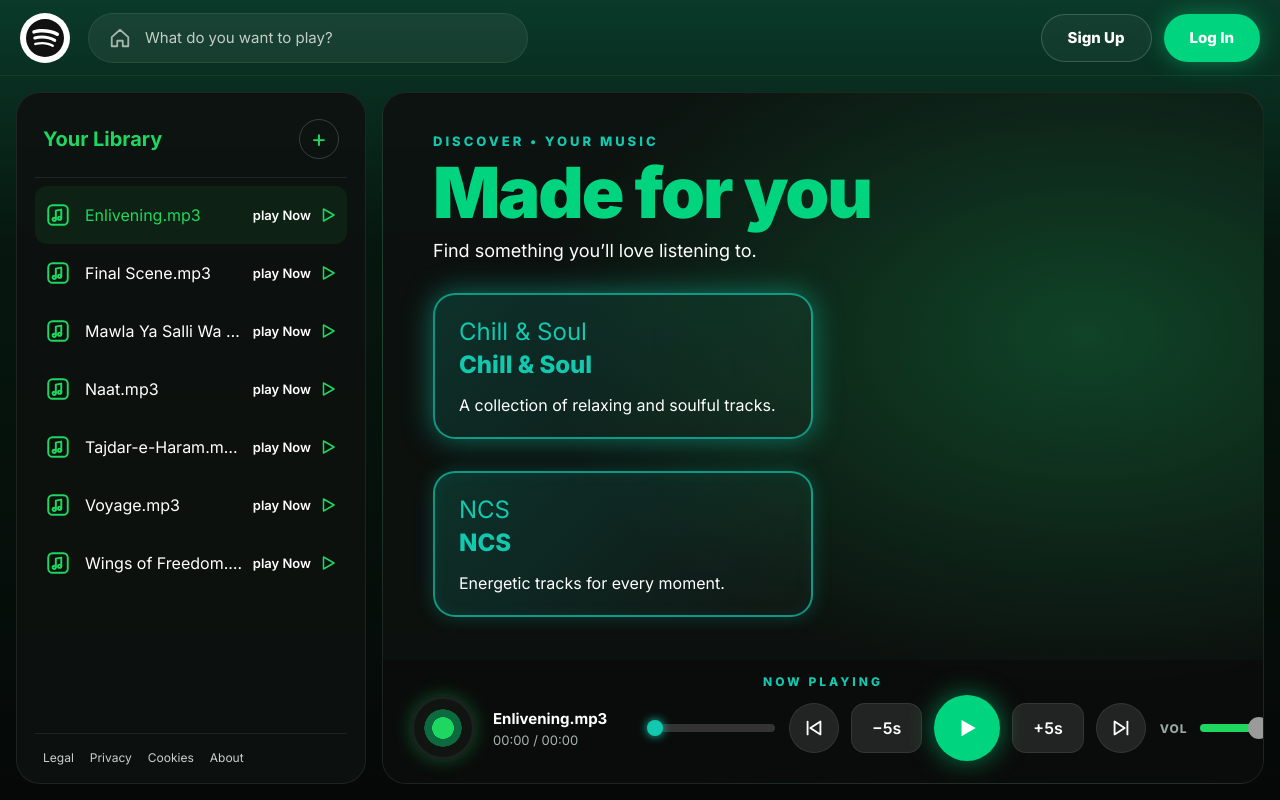
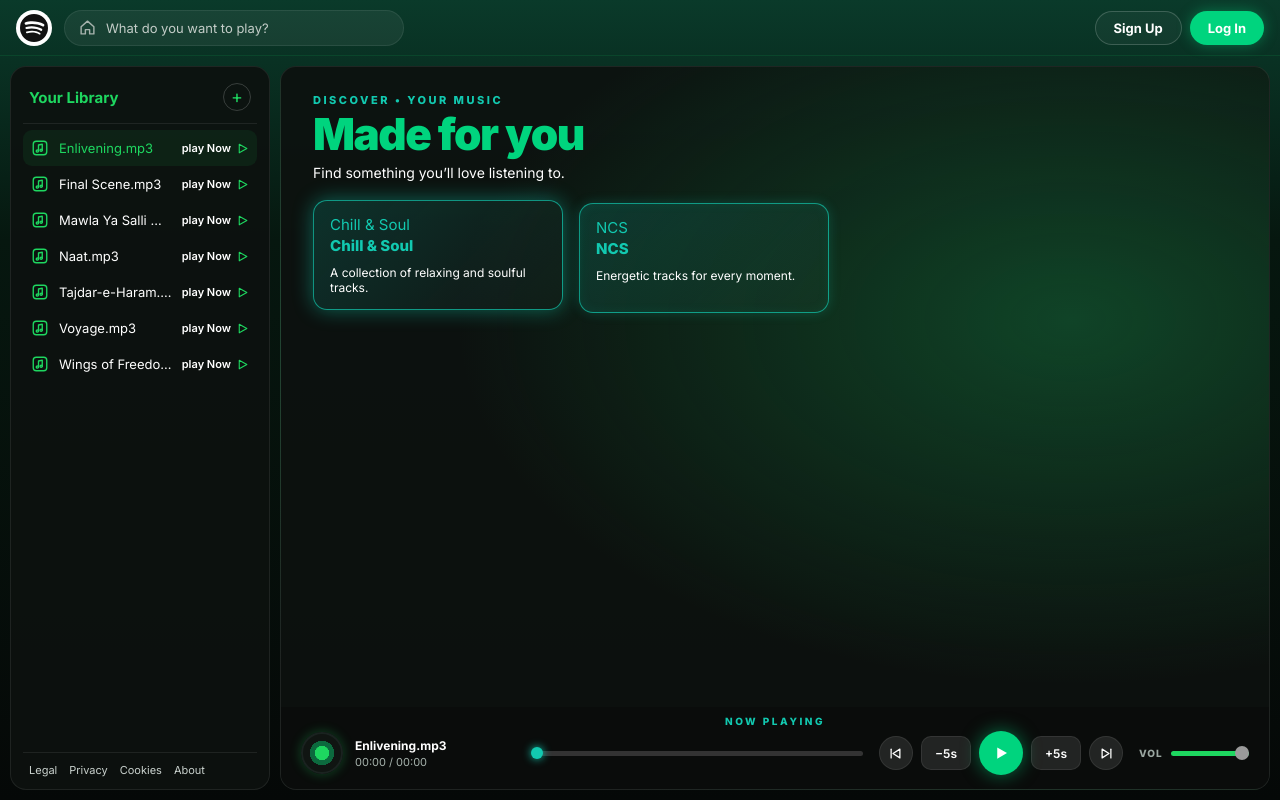
Before and after one commit to Faizan-Saqib/spotify-clone, a website: page index.html in a window 1280 px wide. Drawn offline with Linux system fonts and the light colour scheme.

Commit message:
Update Style.css

```diff
--- a/Style.css
+++ b/Style.css
@@ -16,68 +16,69 @@ body {
   background-attachment: fixed;
   color: var(--text);
   font-family: 'Inter', sans-serif;
+  font-size: 14px;
   overflow: hidden;
 }
 button { font-family: inherit; border: none; color: inherit; cursor: pointer; }
 svg { display: block; }
 
-::-webkit-scrollbar { width: 6px; }
+::-webkit-scrollbar { width: 5px; }
 ::-webkit-scrollbar-thumb { background: #2a3a32; border-radius: 10px; }
 
 main { height: 100vh; height: 100dvh; display: flex; flex-direction: column; }
 
 /* HEADER */
 .top {
-  height: 76px; flex-shrink: 0; padding: 0 20px;
-  display: flex; align-items: center; justify-content: space-between; gap: 12px;
+  height: 56px; flex-shrink: 0; padding: 0 16px;
+  display: flex; align-items: center; justify-content: space-between; gap: 10px;
   border-bottom: 1px solid rgba(30, 215, 96, .12);
 }
-.first { display: flex; align-items: center; gap: 18px; min-width: 0; flex: 1; }
+.first { display: flex; align-items: center; gap: 12px; min-width: 0; flex: 1; }
 #logo {
-  width: 50px; height: 50px; flex-shrink: 0; border-radius: 50%;
-  background: #fff; color: #111; padding: 6px;
+  width: 36px; height: 36px; flex-shrink: 0; border-radius: 50%;
+  background: #fff; color: #111; padding: 4px;
 }
 .search-box {
-  width: 100%; max-width: 440px; height: 50px; padding: 0 20px;
-  display: flex; align-items: center; gap: 14px;
+  width: 100%; max-width: 340px; height: 36px; padding: 0 14px;
+  display: flex; align-items: center; gap: 10px;
   background: rgba(255, 255, 255, .06); border: 1px solid var(--line);
-  border-radius: 26px; transition: .25s;
+  border-radius: 20px; transition: .25s;
 }
 .search-box:focus-within { border-color: var(--green); background: rgba(255, 255, 255, .1); }
-#home { width: 22px; height: 22px; color: var(--sub); flex-shrink: 0; cursor: pointer; }
+#home { width: 17px; height: 17px; color: var(--sub); flex-shrink: 0; cursor: pointer; }
 #home:hover { color: #fff; }
 .search-box input {
   flex: 1; min-width: 0; height: 100%; border: none; outline: none;
-  background: transparent; color: #fff; font: 500 15px 'Inter', sans-serif;
+  background: transparent; color: #fff; font: 500 13px 'Inter', sans-serif;
 }
 .search-box input::placeholder { color: #c4cdc8; }
 
-.buttons { display: flex; gap: 12px; flex-shrink: 0; }
+.buttons { display: flex; gap: 8px; flex-shrink: 0; }
 .Signup, .login {
-  height: 48px; padding: 0 26px; border-radius: 26px;
-  font-size: 15px; font-weight: 800; transition: .2s;
+  height: 34px; padding: 0 18px; border-radius: 20px;
+  font-size: 13px; font-weight: 700; transition: .2s;
 }
 .Signup { background: rgba(255, 255, 255, .04); border: 1px solid rgba(255, 255, 255, .18); }
 .Signup:hover { background: rgba(255, 255, 255, .12); transform: scale(1.04); }
-.login { background: var(--green-2); color: #fff; box-shadow: 0 0 22px rgba(0, 212, 126, .45); }
+.login { background: var(--green-2); color: #fff; box-shadow: 0 0 14px rgba(0, 212, 126, .4); }
 .login:hover { transform: scale(1.04); }
 
 /* LAYOUT */
-.cont { flex: 1; min-height: 0; display: flex; gap: 16px; padding: 16px; }
+.cont { flex: 1; min-height: 0; display: flex; gap: 10px; padding: 10px; }
 
 /* LIBRARY */
 .left {
-  width: 350px; flex-shrink: 0; display: flex; flex-direction: column;
-  padding: 26px 18px 18px; background: var(--panel);
-  border: 1px solid var(--line); border-radius: 24px;
+  width: 260px; flex-shrink: 0; display: flex; flex-direction: column;
+  padding: 16px 12px 12px; background: var(--panel);
+  border: 1px solid var(--line); border-radius: 16px;
 }
 .library-header {
   display: flex; align-items: center; justify-content: space-between;
-  padding: 0 8px 18px; margin-bottom: 8px; border-bottom: 1px solid var(--line);
+  padding: 0 6px 12px; margin-bottom: 6px; border-bottom: 1px solid var(--line);
 }
-.library-title { color: var(--green); font-size: 20px; font-weight: 700; }
+.library-title { color: var(--green); font-size: 15px; font-weight: 700; }
 .library-add {
-  width: 40px; height: 40px; border-radius: 50%; font-size: 24px; line-height: 1;
+  width: 28px; height: 28px; border-radius: 50%; font-size: 18px; line-height: 1;
   background: transparent; border: 1px solid rgba(255, 255, 255, .18); color: var(--green);
   transition: .2s;
 }
@@ -86,116 +87,111 @@ main { height: 100vh; height: 100dvh; display: flex; flex-direction: column; }
 .songlist { flex: 1; overflow-y: auto; min-height: 0; }
 .songlist ul { list-style: none; }
 .songlist li {
-  display: flex; align-items: center; justify-content: space-between; gap: 10px;
-  padding: 16px 10px; border-radius: 12px; cursor: pointer; transition: .2s;
+  display: flex; align-items: center; justify-content: space-between; gap: 8px;
+  padding: 9px 8px; border-radius: 9px; cursor: pointer; transition: .2s;
 }
 .songlist li:hover, .songlist li.active { background: rgba(30, 215, 96, .08); }
 .songlist li.active .info { color: var(--green); }
-.song-left { display: flex; align-items: center; gap: 14px; flex: 1; min-width: 0; }
-.song-left svg { width: 26px; height: 26px; color: var(--green); flex-shrink: 0; }
-.info { font-size: 16px; font-weight: 500; white-space: nowrap; overflow: hidden; text-overflow: ellipsis; }
-.playnow { display: flex; align-items: center; gap: 8px; font-size: 13px; font-weight: 600; flex-shrink: 0; }
-.playnow svg { width: 18px; height: 18px; color: var(--green); }
-.empty { padding: 20px 10px; color: var(--sub); font-size: 14px; }
+.song-left { display: flex; align-items: center; gap: 10px; flex: 1; min-width: 0; }
+.song-left svg { width: 18px; height: 18px; color: var(--green); flex-shrink: 0; }
+.info { font-size: 13px; font-weight: 500; white-space: nowrap; overflow: hidden; text-overflow: ellipsis; }
+.playnow { display: flex; align-items: center; gap: 5px; font-size: 11px; font-weight: 600; flex-shrink: 0; }
+.playnow svg { width: 13px; height: 13px; color: var(--green); }
+.empty { padding: 14px 8px; color: var(--sub); font-size: 12px; }
 
 .sidebar-footer {
-  display: flex; gap: 16px; flex-wrap: wrap; padding: 16px 8px 0;
-  border-top: 1px solid var(--line); font-size: 12px; color: #c9d1cd;
+  display: flex; gap: 12px; flex-wrap: wrap; padding: 10px 6px 0;
+  border-top: 1px solid var(--line); font-size: 11px; color: #c9d1cd;
 }
 
 /* RIGHT */
 .right {
   flex: 1; min-width: 0; display: flex; flex-direction: column; overflow: hidden;
   background: radial-gradient(ellipse at 80% 35%, rgba(20, 130, 70, .45), transparent 55%), var(--panel);
-  border: 1px solid var(--line); border-radius: 24px;
+  border: 1px solid var(--line); border-radius: 16px;
 }
-.content-area { flex: 1; overflow-y: auto; padding: 40px 50px; }
-.eyebrow { color: var(--teal); font-size: 13px; font-weight: 800; letter-spacing: 3px; margin-bottom: 4px; }
+.content-area { flex: 1; overflow-y: auto; padding: 26px 32px; }
+.eyebrow { color: var(--teal); font-size: 11px; font-weight: 800; letter-spacing: 2.5px; margin-bottom: 2px; }
 .section-heading h1 {
-  color: var(--green-2); font-size: clamp(40px, 5.5vw, 72px);
-  font-weight: 900; letter-spacing: -2px; line-height: 1.15;
+  color: var(--green-2); font-size: clamp(28px, 3.6vw, 44px);
+  font-weight: 900; letter-spacing: -1.5px; line-height: 1.15;
 }
-.section-subtitle { margin: 6px 0 36px; font-size: 18px; }
+.section-subtitle { margin: 4px 0 22px; font-size: 14px; }
 
-.cards { display: flex; flex-wrap: wrap; gap: 28px; }
+.cards { display: flex; flex-wrap: wrap; gap: 16px; }
 .album-card {
-  width: 380px; max-width: 100%; padding: 22px 24px; cursor: pointer;
-  display: flex; flex-direction: column; gap: 4px;
+  width: 250px; max-width: 100%; padding: 14px 16px; cursor: pointer;
+  display: flex; flex-direction: column; gap: 2px;
   background: linear-gradient(135deg, rgba(18, 201, 176, .18), rgba(255, 255, 255, .02));
-  border: 2px solid rgba(18, 201, 176, .7); border-radius: 22px;
-  box-shadow: 0 0 18px rgba(18, 201, 176, .25), inset 0 0 16px rgba(18, 201, 176, .08);
+  border: 1.5px solid rgba(18, 201, 176, .7); border-radius: 14px;
+  box-shadow: 0 0 12px rgba(18, 201, 176, .22), inset 0 0 12px rgba(18, 201, 176, .08);
   transition: .25s;
 }
-.album-card:hover, .album-card.active { transform: translateY(-4px); box-shadow: 0 0 28px rgba(18, 201, 176, .5); }
-.card-tag { color: var(--teal); font-size: 24px; font-weight: 400; }
-.album-card h2 { color: var(--teal); font-size: 24px; font-weight: 800; }
-.album-card h4 { margin-top: 12px; font-size: 16px; font-weight: 400; }
+.album-card:hover, .album-card.active { transform: translateY(-3px); box-shadow: 0 0 20px rgba(18, 201, 176, .45); }
+.card-tag { color: var(--teal); font-size: 15px; font-weight: 400; }
+.album-card h2 { color: var(--teal); font-size: 15px; font-weight: 800; }
+.album-card h4 { margin-top: 8px; font-size: 12px; font-weight: 400; }
 
 /* PLAYER */
-.side { padding: 14px 28px 22px; background: rgba(10, 12, 11, .85); }
+.side { padding: 8px 20px 14px; background: rgba(10, 12, 11, .85); }
 .now-playing-label {
-  text-align: center; color: var(--teal); font-size: 12px;
-  font-weight: 800; letter-spacing: 3px; margin-bottom: 6px;
+  text-align: center; color: var(--teal); font-size: 10px;
+  font-weight: 800; letter-spacing: 2.5px; margin-bottom: 4px;
 }
-.player-content { display: flex; align-items: center; gap: 22px; }
-.track { display: flex; align-items: center; gap: 18px; width: 300px; flex-shrink: 0; min-width: 0; }
+.player-content { display: flex; align-items: center; gap: 16px; }
+.track { display: flex; align-items: center; gap: 12px; width: 220px; flex-shrink: 0; min-width: 0; }
 #disc {
-  width: 64px; height: 64px; flex-shrink: 0; border-radius: 50%;
+  width: 42px; height: 42px; flex-shrink: 0; border-radius: 50%;
   background: radial-gradient(circle, #1ed760 0 26%, #0c6a3e 27% 45%, #101512 46%);
-  border: 3px solid #1a2320; box-shadow: 0 0 18px rgba(30, 215, 96, .35);
+  border: 2px solid #1a2320; box-shadow: 0 0 12px rgba(30, 215, 96, .3);
 }
 .rotate { animation: spin 4s linear infinite; }
 @keyframes spin { to { transform: rotate(360deg); } }
-.infos { min-width: 0; display: flex; flex-direction: column; gap: 4px; }
-.songinfo { font-size: 15px; font-weight: 700; white-space: nowrap; overflow: hidden; text-overflow: ellipsis; }
-.songtime { font-size: 13px; color: var(--sub); }
+.infos { min-width: 0; display: flex; flex-direction: column; gap: 2px; }
+.songinfo { font-size: 12px; font-weight: 700; white-space: nowrap; overflow: hidden; text-overflow: ellipsis; }
+.songtime { font-size: 11px; color: var(--sub); }
 
-.seek-container { flex: 1; min-width: 120px; }
-.seekbar { height: 8px; border-radius: 10px; background: #333; position: relative; cursor: pointer; }
-.seekbar::before { content: ""; position: absolute; inset: -10px 0; } /* bigger click area */
+.seek-container { flex: 1; min-width: 100px; }
+.seekbar { height: 5px; border-radius: 10px; background: #333; position: relative; cursor: pointer; }
+.seekbar::before { content: ""; position: absolute; inset: -9px 0; }
 .circle {
-  width: 16px; height: 16px; border-radius: 50%; background: var(--teal);
+  width: 12px; height: 12px; border-radius: 50%; background: var(--teal);
   position: absolute; top: 50%; left: 0; transform: translate(-50%, -50%);
-  box-shadow: 0 0 10px var(--teal); pointer-events: none;
+  box-shadow: 0 0 8px var(--teal); pointer-events: none;
 }
 
-.player-buttons { display: flex; align-items: center; gap: 12px; flex-shrink: 0; }
+.player-buttons { display: flex; align-items: center; gap: 8px; flex-shrink: 0; }
 .control-btn, .skip-btn {
-  height: 50px; display: flex; align-items: center; justify-content: center;
+  height: 34px; display: flex; align-items: center; justify-content: center;
   background: rgba(255, 255, 255, .1); border: 1px solid var(--line); transition: .2s;
 }
-.control-btn { width: 50px; border-radius: 50%; }
-.skip-btn { padding: 0 20px; border-radius: 14px; font-size: 16px; font-weight: 600; }
+.control-btn { width: 34px; border-radius: 50%; }
+.skip-btn { padding: 0 13px; border-radius: 10px; font-size: 12px; font-weight: 600; }
 .control-btn:hover, .skip-btn:hover { background: rgba(255, 255, 255, .2); transform: scale(1.05); }
-.control-btn svg { width: 22px; height: 22px; }
+.control-btn svg { width: 15px; height: 15px; }
 .play {
-  width: 66px; height: 66px; border-radius: 50%; background: var(--green-2); color: #fff;
+  width: 44px; height: 44px; border-radius: 50%; background: var(--green-2); color: #fff;
   display: flex; align-items: center; justify-content: center;
-  box-shadow: 0 0 26px rgba(0, 212, 126, .55); transition: .2s;
+  box-shadow: 0 0 18px rgba(0, 212, 126, .5); transition: .2s;
 }
 .play:hover { transform: scale(1.06); }
-.play svg { width: 26px; height: 26px; }
+.play svg { width: 18px; height: 18px; }
 
-#volume { display: flex; align-items: center; gap: 12px; width: 150px; flex-shrink: 0; }
-#volume span { font-size: 12px; font-weight: 800; color: #9aa6a0; letter-spacing: 1px; }
+#volume { display: flex; align-items: center; gap: 8px; width: 110px; flex-shrink: 0; }
+#volume span { font-size: 10px; font-weight: 800; color: #9aa6a0; letter-spacing: 1px; }
 #volume input {
-  -webkit-appearance: none; appearance: none; width: 100%; height: 8px;
+  -webkit-appearance: none; appearance: none; width: 100%; height: 5px;
   border-radius: 8px; background: var(--green); outline: none; cursor: pointer;
 }
-#volume input::-webkit-slider-thumb { -webkit-appearance: none; width: 22px; height: 22px; border-radius: 50%; background: #9a9a9a; }
-#volume input::-moz-range-thumb { width: 22px; height: 22px; border: none; border-radius: 50%; background: #9a9a9a; }
+#volume input::-webkit-slider-thumb { -webkit-appearance: none; width: 14px; height: 14px; border-radius: 50%; background: #9a9a9a; }
+#volume input::-moz-range-thumb { width: 14px; height: 14px; border: none; border-radius: 50%; background: #9a9a9a; }
 
 button:focus-visible, input:focus-visible { outline: 2px solid var(--green); outline-offset: 2px; }
 
 /* RESPONSIVE */
-@media (max-width: 1300px) {
-  .track { width: 230px; }
-  #volume { width: 110px; }
-  .player-content { gap: 14px; }
-}
 @media (max-width: 1100px) {
-  .left { width: 280px; }
-  .content-area { padding: 30px; }
+  .left { width: 220px; }
+  .content-area { padding: 22px; }
   .player-content { flex-wrap: wrap; justify-content: center; }
   .track { width: auto; flex: 1 1 auto; }
   .seek-container { order: 5; flex: 1 1 100%; }
@@ -203,26 +199,22 @@ button:focus-visible, input:focus-visible { outline: 2px solid var(--green); out
 @media (max-width: 850px) {
   body { overflow-y: auto; }
   main { height: auto; min-height: 100dvh; }
-  .top { height: auto; padding: 12px; flex-wrap: wrap; }
+  .top { height: auto; padding: 10px; flex-wrap: wrap; }
   .first { flex: 1 1 100%; order: 2; }
-  #logo { width: 42px; height: 42px; }
   .buttons { margin-left: auto; }
-  .Signup, .login { height: 42px; padding: 0 18px; font-size: 14px; }
-  .cont { flex-direction: column; padding: 10px; gap: 10px; }
-  .left { width: 100%; height: 320px; }
+  .cont { flex-direction: column; padding: 8px; gap: 8px; }
+  .left { width: 100%; height: 240px; }
   .right { overflow: visible; }
-  .content-area { padding: 24px 18px; overflow: visible; }
-  .cards { gap: 16px; }
+  .content-area { padding: 18px 14px; overflow: visible; }
   .album-card { width: 100%; }
-  .side { padding: 14px 16px 18px; position: sticky; bottom: 0; border-radius: 0 0 24px 24px; }
-  .player-content { justify-content: center; }
+  .side { padding: 10px 14px 14px; position: sticky; bottom: 0; border-radius: 0 0 16px 16px; }
   .track { flex: 1 1 100%; }
   #volume { display: none; }
 }
 @media (max-width: 480px) {
-  .player-buttons { gap: 8px; }
-  .control-btn { width: 42px; height: 42px; }
-  .skip-btn { height: 42px; padding: 0 12px; font-size: 14px; }
-  .play { width: 56px; height: 56px; }
+  .player-buttons { gap: 6px; }
+  .control-btn { width: 32px; height: 32px; }
+  .skip-btn { height: 32px; padding: 0 10px; }
+  .play { width: 40px; height: 40px; }
 }
 @media (prefers-reduced-motion: reduce) { * { animation: none !important; transition: none !important; } }
```
